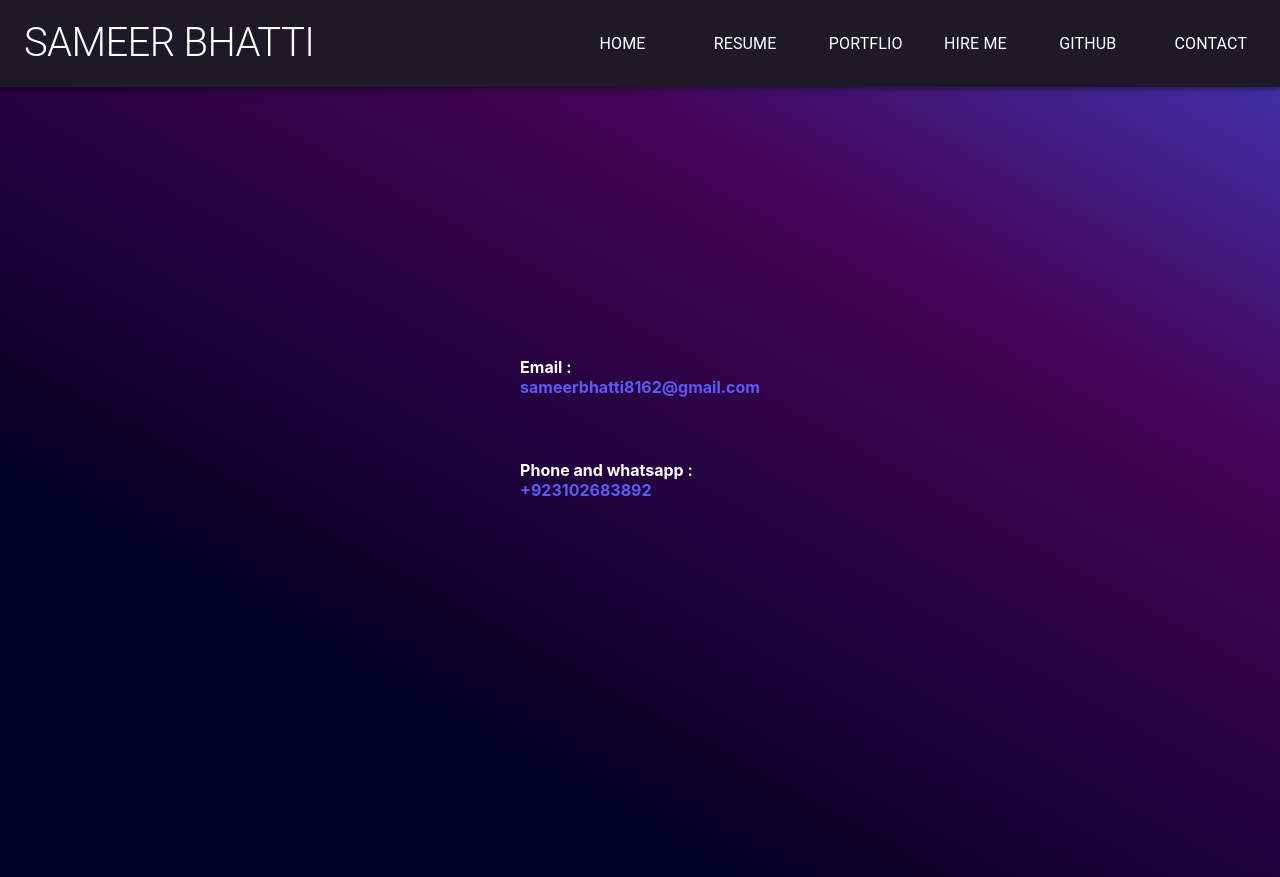
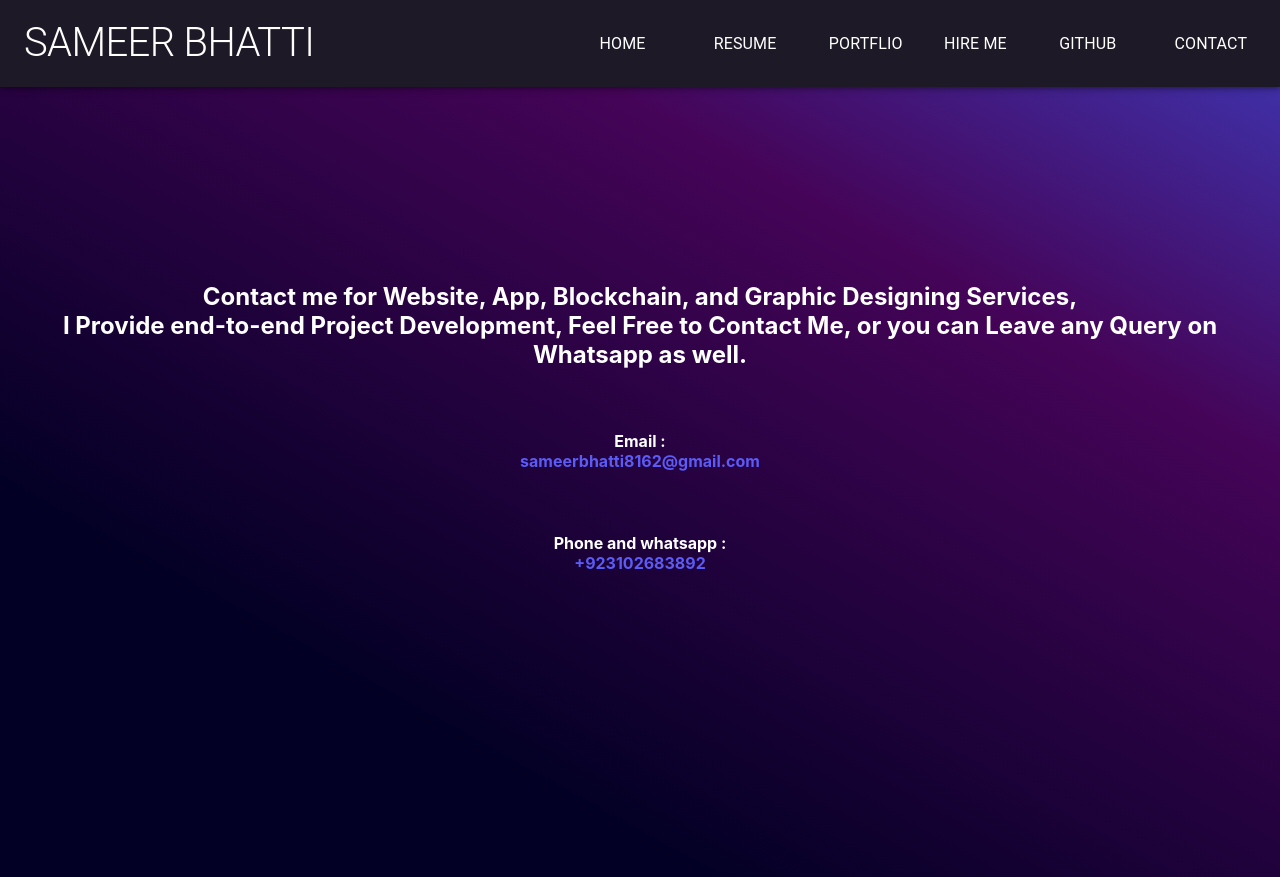
Before and after one commit to bhatti8162/Sameer-Bhatti-Portfolio, a React (Create React App) app: page /Contact in a window 1280 px wide. Built offline with nearby package versions, Linux system fonts and the light colour scheme.

Commit message:
contact page edit

```diff
--- a/src/Components/Body/Contact.js
+++ b/src/Components/Body/Contact.js
@@ -23,7 +23,15 @@ const Contact = () => {
   const classes = useStyle();
   return (
     <div className={`${classes.cont_box} ${classes.gardent01}`}>
-      <p>
+      <p style={{ textAlign: "center" }}>
+        <h2>
+          Contact me for Website, App, Blockchain, and Graphic Designing
+          Services,
+          <br /> I Provide end-to-end Project Development, Feel Free to Contact
+          Me, or you can Leave any Query on Whatsapp as well.
+        </h2>
+        <br />
+        {/* <br /> */}
         <h4>
           Email :
           <br />
```
